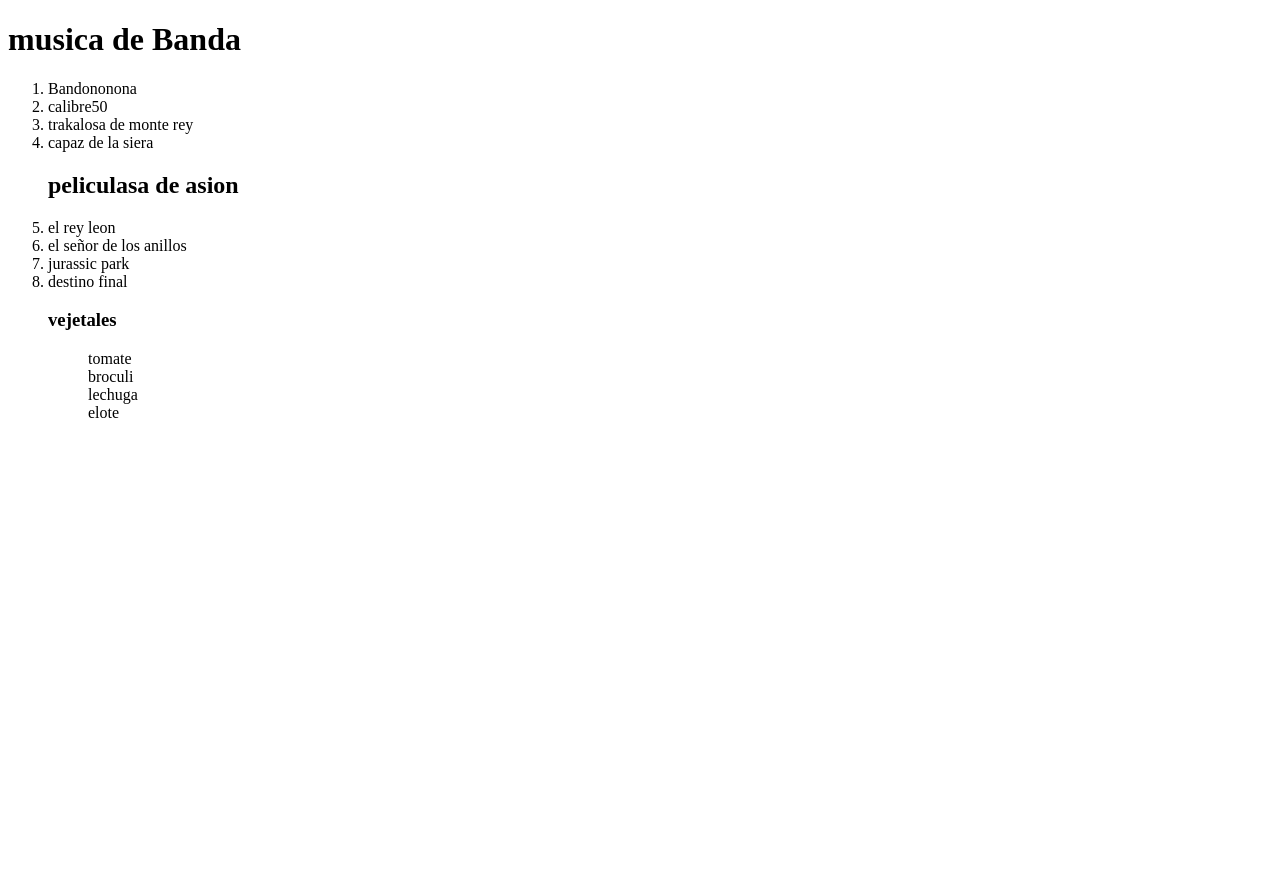
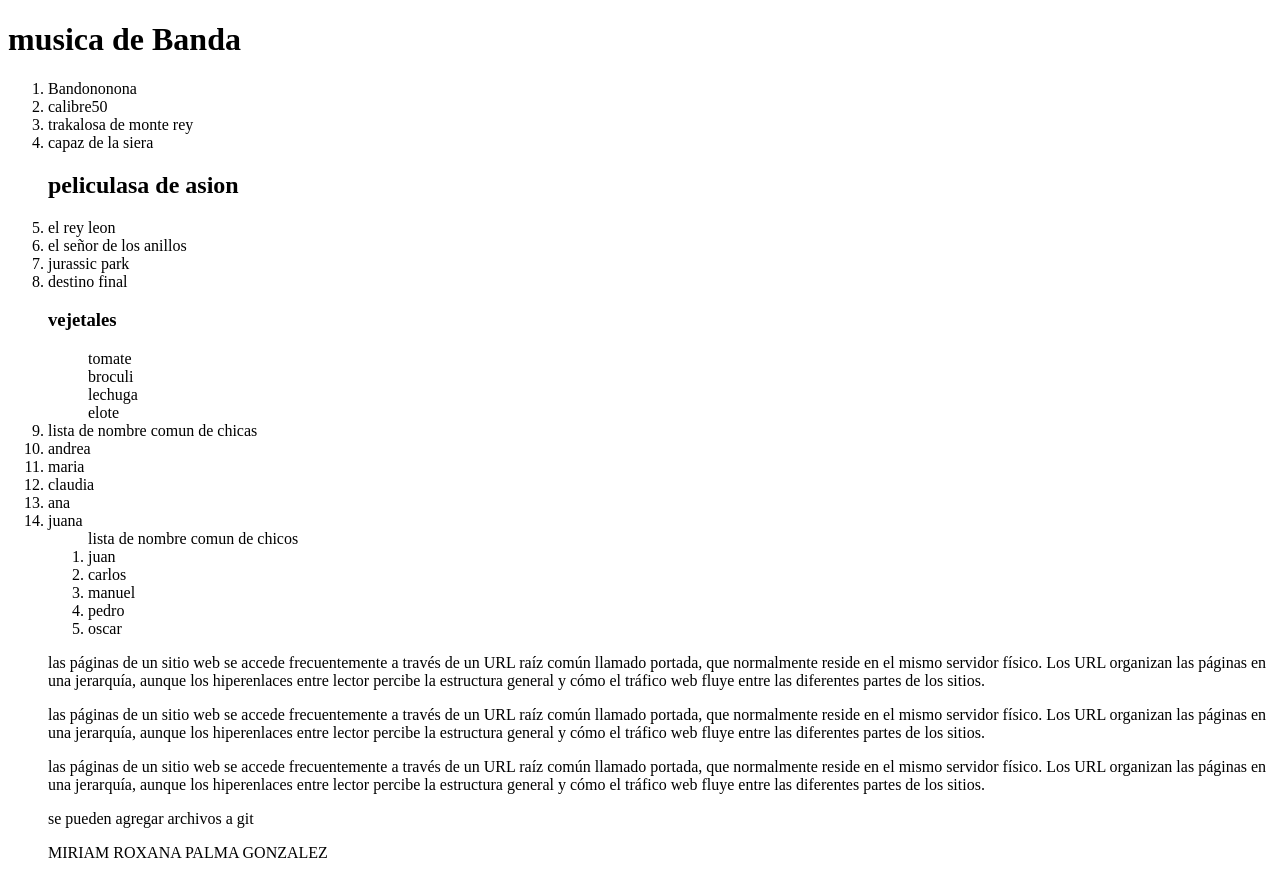
Before and after one commit to roxana94/palma, a plain HTML site: page laboratorio1.html in a window 1280 px wide. Before the commit the page ends 800 px from the top, so only its background shows below. Drawn offline with Linux system fonts and the light colour scheme.

Commit message:
teminando mi laboratorio numero 1

```diff
--- a/laboratorio1.html
+++ b/laboratorio1.html
@@ -19,7 +19,44 @@
 	  <ul>lechuga</ul>
 	  <ul>elote</ul>
 
+
+	  <li>lista de nombre comun de chicas</li>
+	  <li>andrea</li>
+	  <li>maria</li>
+	  <li>claudia</li>
+	  <li>ana</li>
+	  <li>juana</li>
+
+
+
+
+    <ul>lista de nombre comun de chicos</ul>
+	<ol>
+	<li>juan</li>
+	  <li>carlos</li>
+	  <li>manuel</li>
+	  <li>pedro</li>
+	  <li>oscar</li>
+	  </ol>
+
+
+	 <style>
+	 # titulo {color:blue;}
+	 </style>
+	 <p style=clor:red "font-size: 10px"> las páginas de un sitio web se accede frecuentemente a través de un URL raíz común llamado portada, que normalmente reside en el mismo servidor físico. Los URL organizan las páginas en una jerarquía, aunque los hiperenlaces entre  lector percibe la estructura general y cómo el tráfico web fluye entre las diferentes partes de los sitios.</p>
+	 	 <p style=clor:red "font-size: 20px"> las páginas de un sitio web se accede frecuentemente a través de un URL raíz común llamado portada, que normalmente reside en el mismo servidor físico. Los URL organizan las páginas en una jerarquía, aunque los hiperenlaces entre  lector percibe la estructura general y cómo el tráfico web fluye entre las diferentes partes de los sitios.</p>
+				 	 <p style=clor:red "font-size: 45px"> las páginas de un sitio web se accede frecuentemente a través de un URL raíz común llamado portada, que normalmente reside en el mismo servidor físico. Los URL organizan las páginas en una jerarquía, aunque los hiperenlaces entre  lector percibe la estructura general y cómo el tráfico web fluye entre las diferentes partes de los sitios.</p>
+		</p>
+
+
+	 </style>
+
+	 <p> se pueden agregar archivos a git </p>
+
+	 	 <p> MIRIAM ROXANA PALMA GONZALEZ </p>
+
 	  </body>
 
 
+
 	  <html>
```
